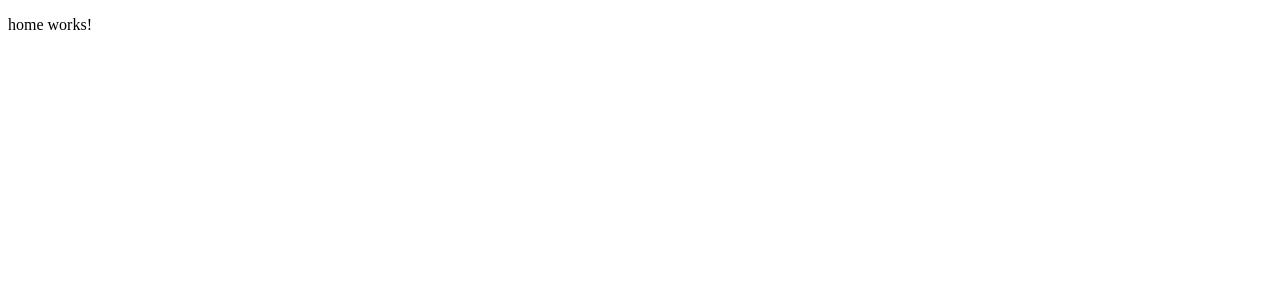
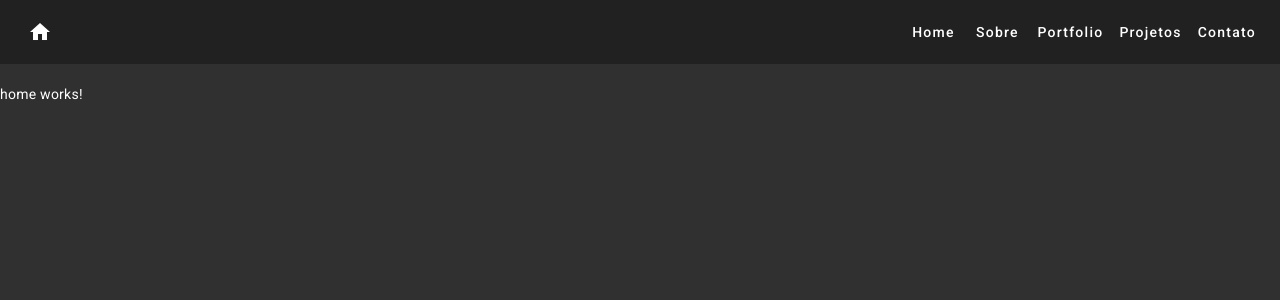
Before and after one commit to paulolatta/portfolio, an Angular app: page / in a window 1280 px wide. Shown: the top 300 px of the page. Built offline with nearby package versions, Linux system fonts and the light colour scheme.

Commit message:
merge issue_8678pq4j2 fix add header

```diff
--- a/angular.json
+++ b/angular.json
@@ -30,6 +30,7 @@
               "src/assets"
             ],
             "styles": [
+              "@angular/material/prebuilt-themes/pink-bluegrey.css",
               "src/styles.scss"
             ],
             "scripts": []
@@ -93,6 +94,7 @@
               "src/assets"
             ],
             "styles": [
+              "@angular/material/prebuilt-themes/pink-bluegrey.css",
               "src/styles.scss"
             ],
             "scripts": []
--- a/package.json
+++ b/package.json
@@ -11,10 +11,12 @@
   "private": true,
   "dependencies": {
     "@angular/animations": "^15.2.0",
+    "@angular/cdk": "~15.2.9",
     "@angular/common": "^15.2.0",
     "@angular/compiler": "^15.2.0",
     "@angular/core": "^15.2.0",
     "@angular/forms": "^15.2.0",
+    "@angular/material": "~15.2.9",
     "@angular/platform-browser": "^15.2.0",
     "@angular/platform-browser-dynamic": "^15.2.0",
     "@angular/router": "^15.2.0",
--- a/src/app/app.component.html
+++ b/src/app/app.component.html
@@ -1 +1,36 @@
-<router-outlet></router-outlet>
+<p style="margin: 0;">
+  <mat-toolbar>
+    <button mat-icon-button (click)="drawer.toggle()" class="navbtn">
+      <mat-icon>menu</mat-icon>
+    </button>
+
+    <button mat-icon-button class="toHideOnMedia">
+      <mat-icon>home</mat-icon>
+    </button>
+    <span class="spacer"></span>
+
+    <div class="toHideOnMedia">
+      <button mat-button>Home</button>
+      <button mat-button>Sobre</button>
+      <button mat-button>Portfolio</button>
+      <button mat-button>Projetos</button>
+      <button mat-button>Contato</button>
+    </div>
+  </mat-toolbar>
+</p>
+
+<mat-drawer-container class="container-auto" autosize>
+  <mat-drawer #drawer class="sidenav" mode="over">
+    <mat-nav-list>
+      <a mat-list-item>Home</a>
+      <a mat-list-item>Sobre</a>
+      <a mat-list-item>Portfolio</a>
+      <a mat-list-item>Projetos</a>
+      <a mat-list-item>Contato </a>
+    </mat-nav-list>
+  </mat-drawer>
+  <div>
+    <br />
+    <router-outlet></router-outlet>
+  </div>
+</mat-drawer-container>
--- a/src/app/app.component.scss
+++ b/src/app/app.component.scss
@@ -0,0 +1,51 @@
+.spacer {
+  flex: 1 1 auto;
+}
+
+.nav {
+  display: flex;
+  justify-content: space-between;
+}
+
+ul {
+  display: flex;
+  list-style-type: none;
+  margin-bottom: 0;
+}
+
+li a {
+  text-decoration: none;
+  color: white;
+}
+
+li {
+  margin: 0 8px;
+}
+
+.container-auto {
+  width: 100%;
+  height: calc(100vh - 64px);
+}
+
+.sidenav {
+  padding: 20px;
+}
+
+.navout {
+  width: 250px;
+}
+
+@media (max-width: 575px) {
+  .container-auto {
+    height: calc(100vh - 56px);
+  }
+  .toHideOnMedia {
+    display: none;
+  }
+}
+
+@media (min-width: 576px) {
+  .navbtn {
+    display: none;
+  }
+}
--- a/src/index.html
+++ b/src/index.html
@@ -6,8 +6,11 @@
   <base href="/">
   <meta name="viewport" content="width=device-width, initial-scale=1">
   <link rel="icon" type="image/x-icon" href="favicon.ico">
+  <link rel="preconnect" href="https://fonts.gstatic.com">
+  <link href="https://fonts.googleapis.com/css2?family=Roboto:wght@300;400;500&display=swap" rel="stylesheet">
+  <link href="https://fonts.googleapis.com/icon?family=Material+Icons" rel="stylesheet">
 </head>
-<body>
+<body class="mat-typography">
   <app-root></app-root>
 </body>
 </html>
--- a/src/styles.scss
+++ b/src/styles.scss
@@ -1 +1,4 @@
 /* You can add global styles to this file, and also import other style files */
+
+html, body { height: 100%; }
+body { margin: 0; font-family: Roboto, "Helvetica Neue", sans-serif; }
```
Also changed, not shown: src/app/app.module.ts (+14 -1 lines), 2 other files (tests, documents, lock files or other folders).
